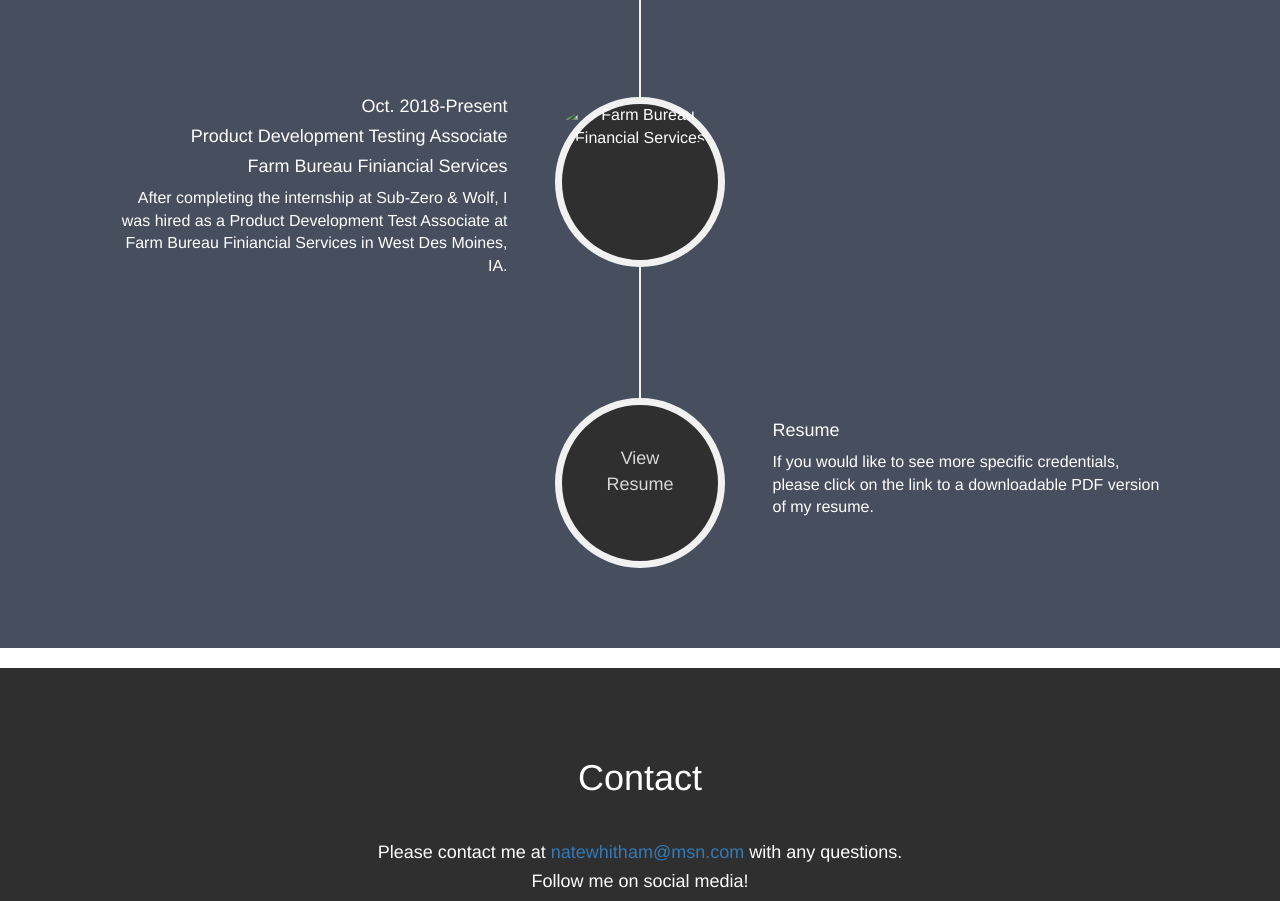
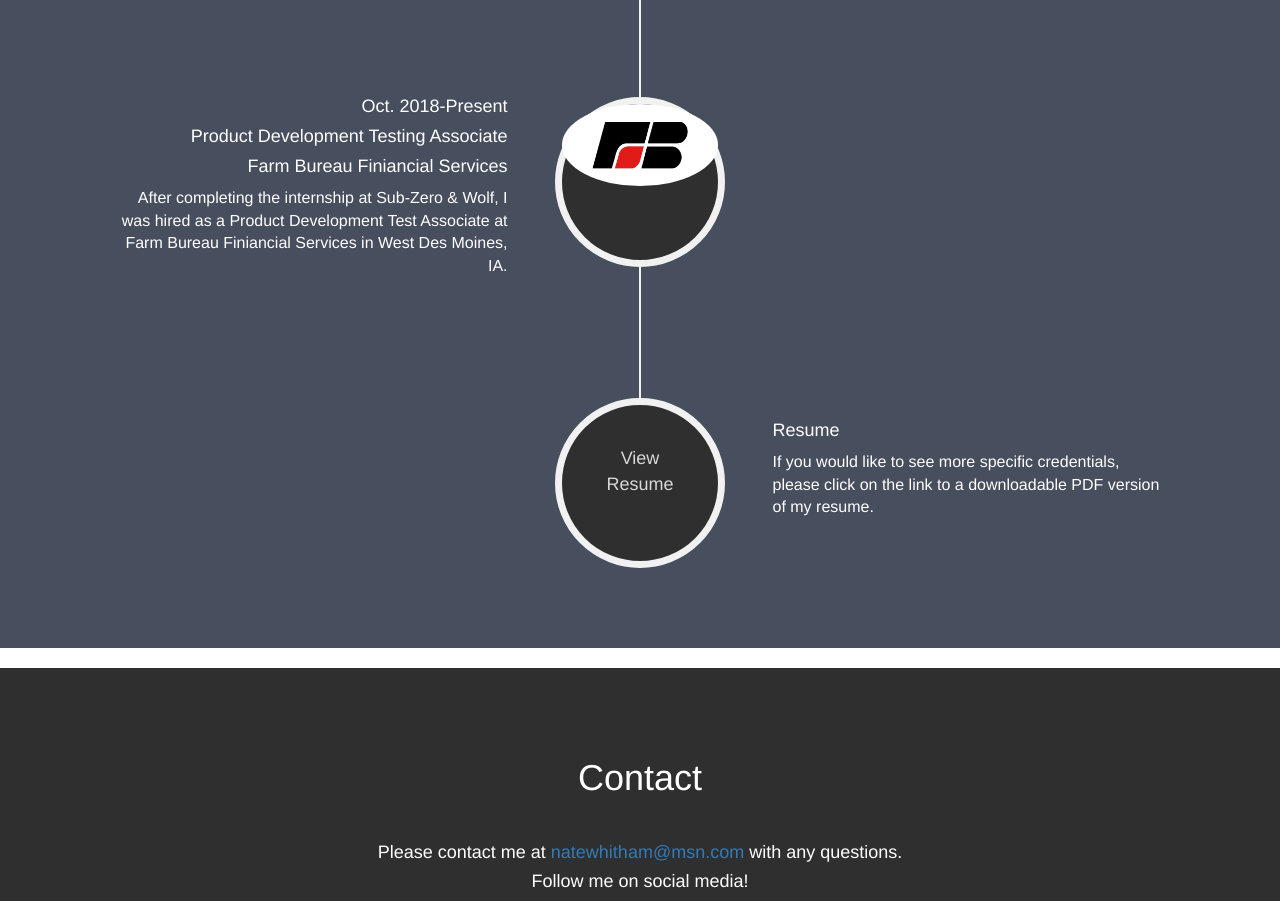
Before and after one commit to natewhitham/NorseGloves, a plain HTML site: page index.html in a window 1280 px wide. Shown: the part 3227-4128 px from the top of the page. Drawn offline with nearby package versions, Linux system fonts and the light colour scheme.

Commit message:
Update index.html

```diff
--- a/index.html
+++ b/index.html
@@ -172,7 +172,7 @@
             </li>
             <li>
                 <div class="timeline-image">
-                    <img class="img-circle img-responsive" src="icons/Farm-Bureau-logo.png" alt="Farm Bureau Financial Services">
+                    <img class="img-circle img-responsive" src="icons/FB_Logo.png" alt="Farm Bureau Financial Services">
                 </div>
                 <div class="timeline-panel">
                     <div class="timeline-heading">
```
